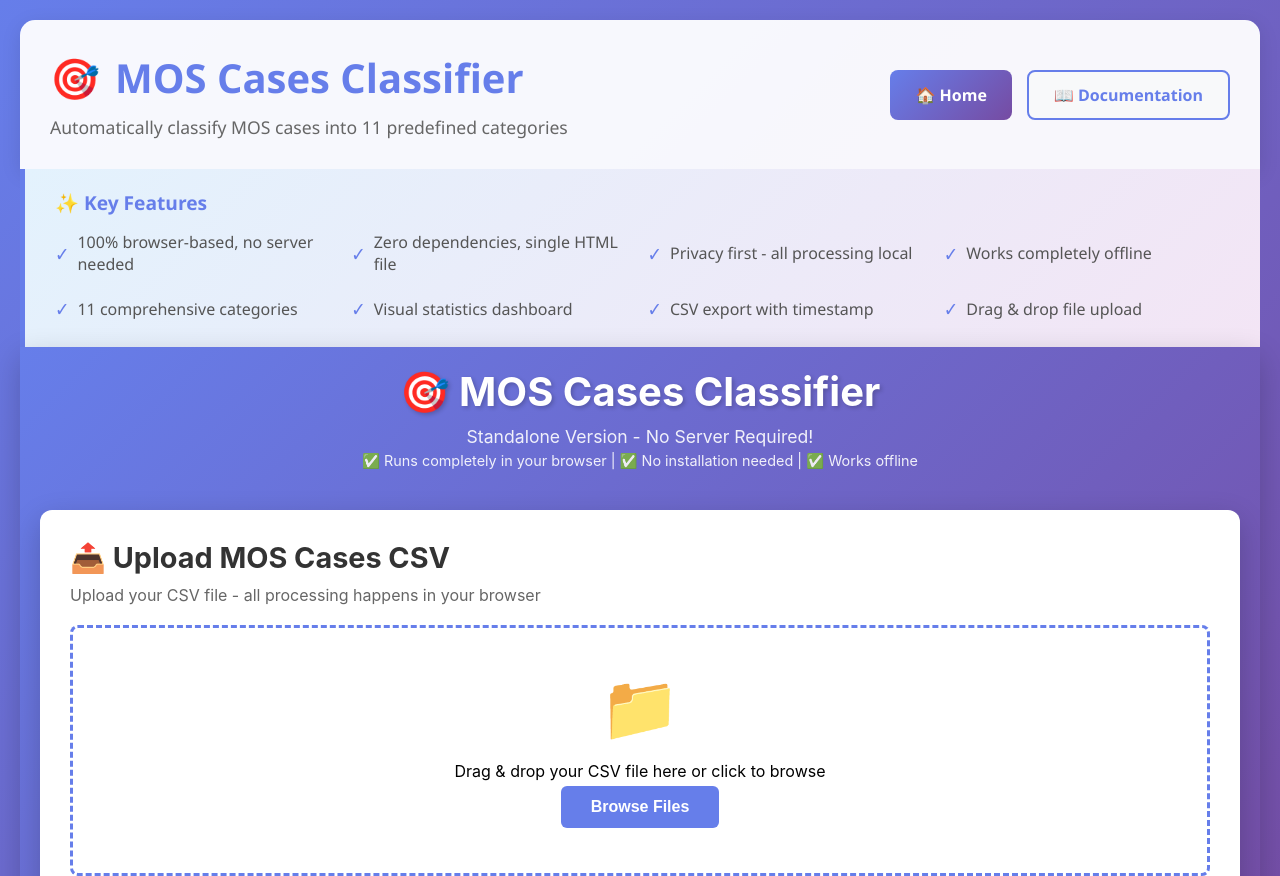
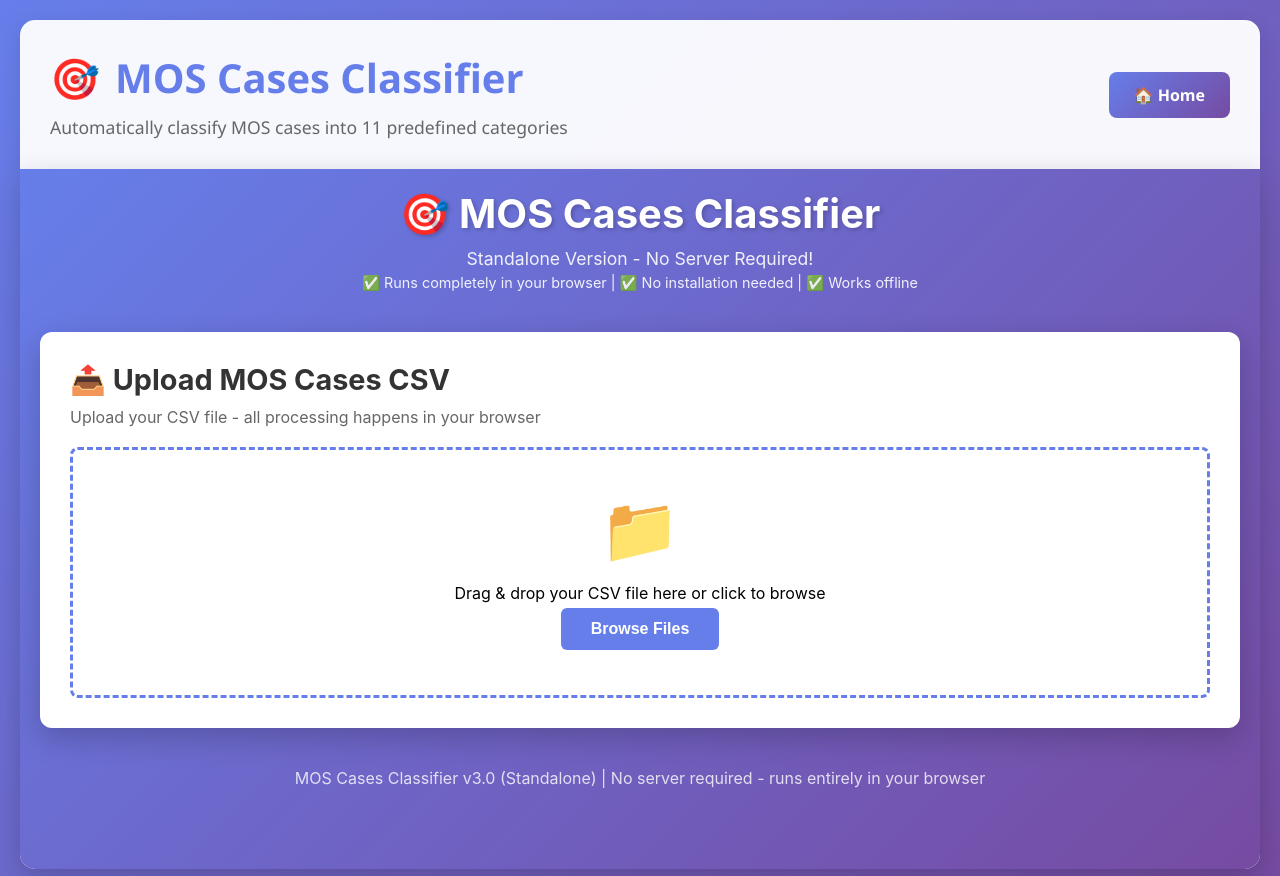
Before and after one commit to luuamanda2-source/Test, a plain HTML site: page mos-classifier.html in a window 1280 px wide. Shown: the top 876 px of the page. Drawn offline with Linux system fonts and the light colour scheme.

Commit message:
🔧 Fix MOS Classifier UI and improve CSV parsing
Issue 2 - UI/UX Improvements:
- Removed 'Documentation' button from header
- Removed redundant 'Key Features' section from mos-classifier.html
- Cleaner, more focused interface

Issue 3 - Enhanced CSV Parsing:
- Fixed header parsing to use proper CSV line parser (handles quoted headers)
- Added comprehensive debug logging to console
- Improved error handling for mismatched column counts
- Better handling of undefined/empty comments

Issue 1 - Classification Rules Documentation:
- Created comprehensive guide: UPDATING_CLASSIFICATION_RULES.md
- Explains how to update classification keywords
- Documents all 11 categories and their keywords
- Provides workflow for business policy changes
- Includes best practices and troubleshooting tips

```diff
--- a/mos-classifier.html
+++ b/mos-classifier.html
@@ -83,17 +83,6 @@
             box-shadow: 0 10px 25px rgba(102, 126, 234, 0.4);
         }
 
-        .btn-docs {
-            background: #f8f9fa;
-            color: #667eea;
-            border: 2px solid #667eea;
-        }
-
-        .btn-docs:hover {
-            background: #667eea;
-            color: white;
-        }
-
         .tool-container {
             background: white;
             border-radius: 0 0 15px 15px;
@@ -106,42 +95,6 @@
             min-height: 900px;
             border: none;
             display: block;
-        }
-
-        .info-banner {
-            background: linear-gradient(135deg, #e3f2fd 0%, #f3e5f5 100%);
-            padding: 20px 30px;
-            border-left: 5px solid #667eea;
-            margin-bottom: 0;
-        }
-
-        .info-banner h3 {
-            color: #667eea;
-            margin-bottom: 10px;
-            font-size: 1.2em;
-        }
-
-        .info-banner ul {
-            list-style: none;
-            padding: 0;
-            display: grid;
-            grid-template-columns: repeat(auto-fit, minmax(250px, 1fr));
-            gap: 10px;
-        }
-
-        .info-banner li {
-            color: #555;
-            padding: 5px 0;
-            display: flex;
-            align-items: center;
-            gap: 8px;
-        }
-
-        .info-banner li::before {
-            content: '✓';
-            color: #667eea;
-            font-weight: bold;
-            font-size: 1.2em;
         }
 
         @media (max-width: 768px) {
@@ -159,10 +112,6 @@
 
             .tool-container iframe {
                 min-height: 700px;
-            }
-
-            .info-banner ul {
-                grid-template-columns: 1fr;
             }
         }
 
@@ -200,24 +149,7 @@
                 <a href="index.html" class="btn btn-home">
                     🏠 Home
                 </a>
-                <a href="tools/mos-classifier/README.md" target="_blank" class="btn btn-docs">
-                    📖 Documentation
-                </a>
             </div>
-        </div>
-
-        <div class="info-banner">
-            <h3>✨ Key Features</h3>
-            <ul>
-                <li>100% browser-based, no server needed</li>
-                <li>Zero dependencies, single HTML file</li>
-                <li>Privacy first - all processing local</li>
-                <li>Works completely offline</li>
-                <li>11 comprehensive categories</li>
-                <li>Visual statistics dashboard</li>
-                <li>CSV export with timestamp</li>
-                <li>Drag & drop file upload</li>
-            </ul>
         </div>
 
         <div class="tool-container">
@@ -243,8 +175,7 @@
             const iframe = document.querySelector('iframe');
             const windowHeight = window.innerHeight;
             const headerHeight = document.querySelector('.header').offsetHeight;
-            const bannerHeight = document.querySelector('.info-banner').offsetHeight;
-            const minHeight = windowHeight - headerHeight - bannerHeight - 100;
+            const minHeight = windowHeight - headerHeight - 100;
             iframe.style.minHeight = Math.max(minHeight, 700) + 'px';
         }
 
--- a/tools/mos-classifier/MOS-Classifier-Standalone.html
+++ b/tools/mos-classifier/MOS-Classifier-Standalone.html
@@ -368,7 +368,13 @@
 
         // Classification logic - matches server.js exactly
         function classifyCase(comment) {
-            if (!comment || comment === 'N/A') {
+            // Debug: Log the comment being classified
+            if (typeof comment === 'undefined') {
+                console.warn('Undefined comment passed to classifyCase');
+                return 'Unclassified';
+            }
+
+            if (!comment || comment === 'N/A' || comment.trim() === '') {
                 return 'Unclassified';
             }
 
@@ -464,9 +470,15 @@
                 }
 
                 // Classify each row
-                classifiedData = rows.map(row => {
+                classifiedData = rows.map((row, index) => {
                     const comment = row['Any Other Comments'] || '';
                     const classification = classifyCase(comment);
+
+                    // Debug: Log first few classifications
+                    if (index < 3) {
+                        console.log(`Row ${index + 1} - Comment: "${comment}" -> Classification: "${classification}"`);
+                    }
+
                     return {
                         ...row,
                         'Escalation - Sub Reason (Specific Issue Type)': classification
@@ -488,20 +500,30 @@
             const lines = text.split('\n').filter(line => line.trim());
             if (lines.length === 0) return [];
 
-            const headers = lines[0].split(',').map(h => h.trim().replace(/^"|"$/g, ''));
+            // Parse headers using the same CSV line parser to handle quoted headers
+            const headers = parseCSVLine(lines[0]);
+            console.log('CSV Headers detected:', headers);
             const rows = [];
 
             for (let i = 1; i < lines.length; i++) {
                 const values = parseCSVLine(lines[i]);
-                if (values.length === headers.length) {
-                    const row = {};
-                    headers.forEach((header, index) => {
-                        row[header] = values[index];
-                    });
-                    rows.push(row);
+
+                // Create row object even if column count doesn't match exactly
+                const row = {};
+                headers.forEach((header, index) => {
+                    row[header] = values[index] || '';
+                });
+
+                // Debug: Log first row to verify parsing
+                if (i === 1) {
+                    console.log('First data row:', row);
+                    console.log('Any Other Comments value:', row['Any Other Comments']);
                 }
+
+                rows.push(row);
             }
 
+            console.log(`Parsed ${rows.length} rows from CSV`);
             return rows;
         }
 
```
Also changed, not shown: 1 other file.
